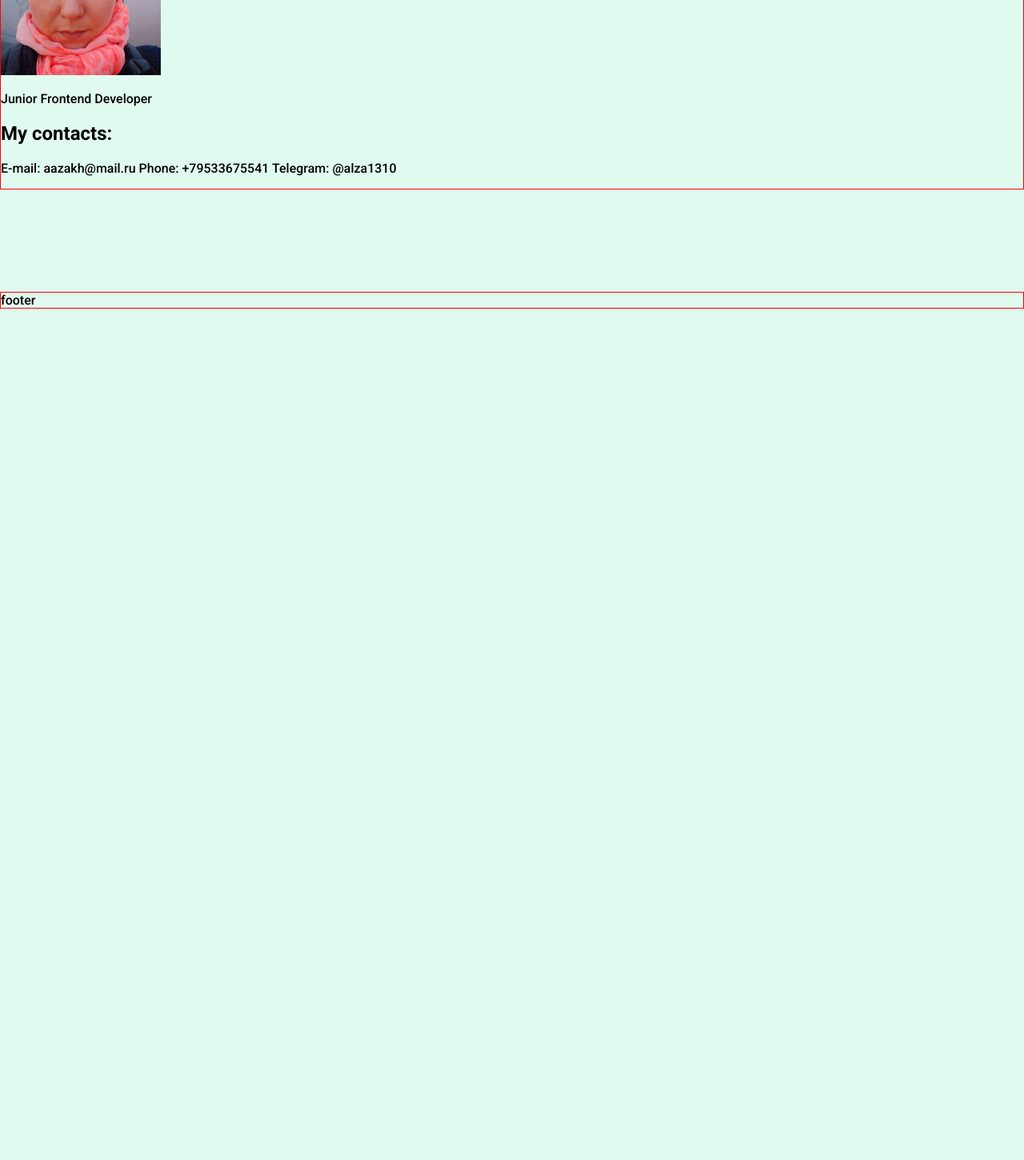
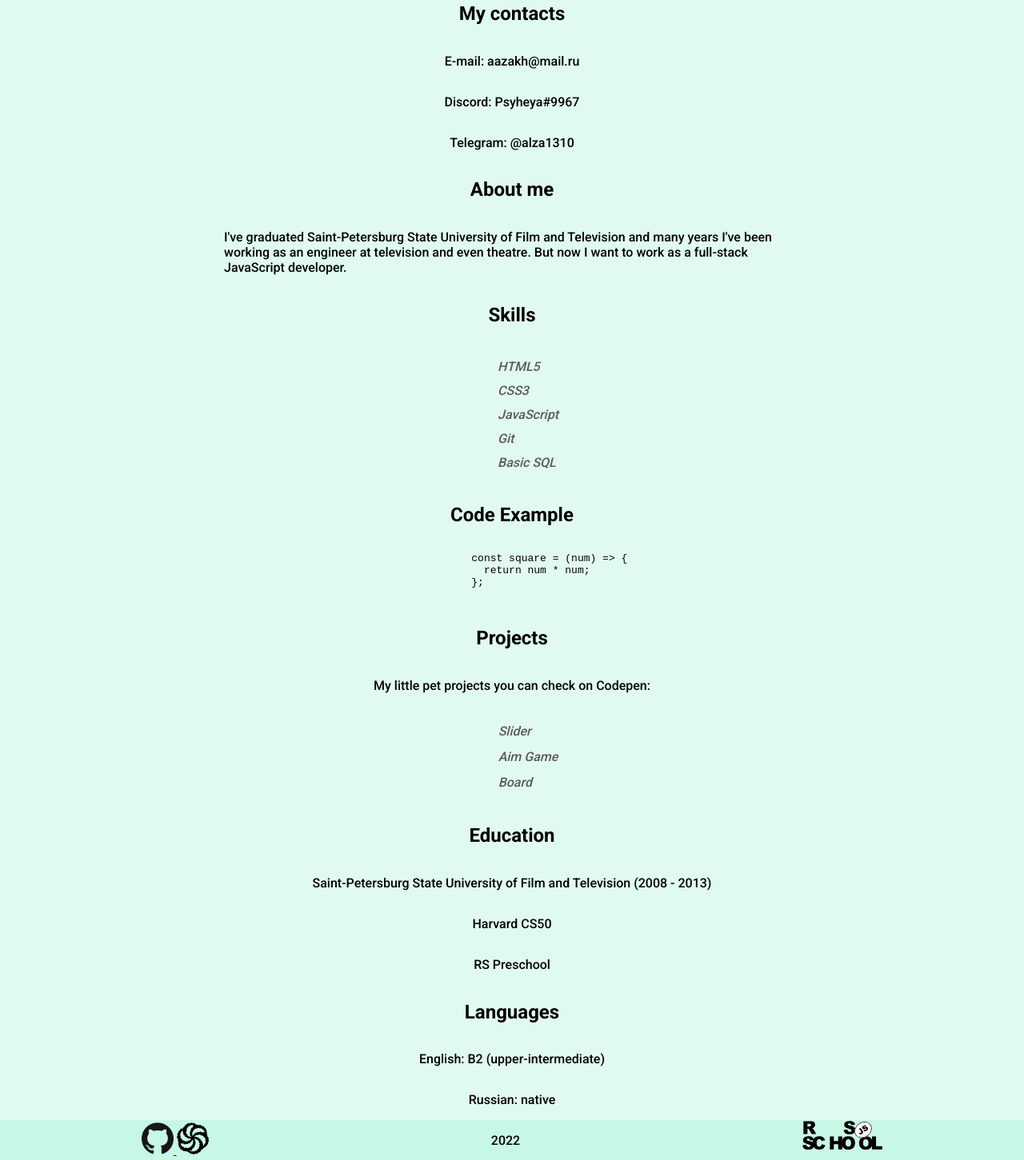
Before and after one commit to Alza13/rsschool-cv, a plain HTML site: page index.html in a window 1280 px wide. Shown: the part 414-1865 px from the top of the page at 80% size. Before the commit the page ends 800 px from the top, so only its background shows below. Drawn offline with Linux system fonts and the light colour scheme.

Commit message:
feat: add sections

```diff
--- a/index.html
+++ b/index.html
@@ -20,6 +20,7 @@
         <li class="nav-item"><a href="#summary" class="nav-link">Summary</a></li>
         <li class="nav-item"><a href="#skills" class="nav-link">Skills</a></li>
         <li class="nav-item"><a href="#code" class="nav-link">Code</a></li>
+        <li class="nav-item"><a href="#projects" class="nav-link">Projects</a></li>
         <li class="nav-item"><a href="#education" class="nav-link">Education</a></li>
         <li class="nav-item"><a href="#languages" class="nav-link">Languages</a></li>
       </ul>
@@ -28,25 +29,81 @@
   </header>
   <main class="main">
     <div class="container">
+      <section class="section" id="profile">
+        <h1 class="section-title">Alena Zakharova</h1>
+        <img class="avatar" src="./assets/img/photo_2022-06-04_21-16-22.jpg" alt="avatar">
+        <p>
+          Junior Frontend Developer
+        </p>
+      </section>
+      <section class="section" id="contacts">
+        <h2 class="section-title">My contacts</h2>
+        <p>E-mail: aazakh@mail.ru</p>
+        <p>Discord: Psyheya#9967</p>
+        <p>Telegram: @alza1310</p>
+      </section>
+      <section class="section" id="summary">
+        <h2 class="section-title">About me</h2>
+        <p class="about-me">
+          I've graduated Saint-Petersburg State University of Film and Television and many years I've been working as an engineer at television and even theatre. But now I want to work as a full-stack JavaScript developer.
+        </p>
+      </section>
+      <section class="section" id="skills">
+        <h2 class="section-title">Skills</h2>
+        <ul class="skills-list">
+          <li class="skills-item">HTML5</li>
+          <li class="skills-item">CSS3</li>
+          <li class="skills-item">JavaScript</li>
+          <li class="skills-item">Git</li>
+          <li class="skills-item">Basic SQL</li>
+        </ul>
+      </section>
+      <section class="section" id="code">
+        <h2 class="section-title">Code Example</h2>
+        <code>
+          <pre>
+            const square = (num) => {
+              return num * num;
+            };
+          </pre>
+        </code>
+      </section>
+      <section class="section" id="projects">
+        <h2 class="section-title">Projects</h2>
+        <p>My little pet projects you can check on Codepen:</p>
+        <ul class="projects-list">
+          <li><a href="https://codepen.io/alza13/pen/VwQxWez" class="projects-link">Slider</a></li>
+          <li><a href="https://codepen.io/alza13/pen/XWZYvqa" class="projects-link">Aim Game</a></li>
+          <li><a href="https://codepen.io/alza13/pen/bGLMJLE" class="projects-link">Board</a></li>
+        </ul>
+      </section>
+      <section class="section" id="education">
+        <h2 class="section-title">Education</h2>
+        <p>Saint-Petersburg State University of Film and Television (2008 - 2013)</p>
+        <p>Harvard CS50</p>
+        <p>RS Preschool</p>
+      </section>
+      <section class="section" id="languages">
+        <h2 class="section-title">Languages</h2>
+        <p>English: B2 (upper-intermediate)</p>
+        <p>Russian: native</p>
+      </section>
 
-      <h1>Alena Zakharova</h1>
-      <img src="./assets/img/photo_2022-06-04_21-16-22.jpg" alt="my photo">
-      <p>
-        Junior Frontend Developer
-      </p>
-    </div>
-<h2>My contacts:</h2>
-<p>
-E-mail: aazakh@mail.ru
-
-Phone: +79533675541
-
-Telegram: @alza1310
-</p>
+  </div>
   </main>
   <footer class = "footer">
-    footer
-    <div class="container"></div>
+    <div class="footer-icons">
+      <div class="github-codewars-icons">
+        <a class="github-icon" href="https://github.com/Alza13" target="_blank">
+          <img src="./assets/img/GitHub-Mark-120px-plus.png" alt="github-icon" width="40">
+        </a>
+        <a class="codewars-icon" href="https://www.codewars.com/users/Alza13" target="_blank">
+          <img src="./assets/img/codewars.webp" alt="codewars-icon" width="40">
+        </a>
+      </div>
+      <span>2022</span>
+      <a href="https://rs.school/js/"><div class="rss-icon"></div></a>
+    </div>
   </footer>
 </body>
 </html>
--- a/style.css
+++ b/style.css
@@ -1,16 +1,5 @@
 * {
   box-sizing: border-box;
-}
-.header {
-  border: 1px solid red;
- }
-
-.main {
-  border: 1px solid red;
-}
-
-.footer {
-  border: 1px solid red;
 }
 
 body {
@@ -24,9 +13,14 @@ body {
   justify-content: space-between;
 }
 
-img {
-  width: 200px;
-  height: 240px;
+.header, .footer {
+  background-color: #c7f8e5;
+}
+
+.avatar {
+  width: 15%;
+  height: 15%;
+  border-radius: 30%;
 }
 
 .container {
@@ -43,7 +37,6 @@ img {
 
 .nav-link {
   padding: 0 10px;
-  line-height: 50px;
   text-decoration: none;
   font-size: 16px;
   color: #000;
@@ -57,3 +50,55 @@ img {
 html {
   scroll-behavior: smooth;
 }
+
+.about-me {
+  width: 90vh;
+}
+
+.section {
+  display: flex;
+  flex-direction: column;
+  justify-content: center;
+  align-items: center;
+}
+
+.skills-list {
+  display: flex;
+  flex-direction: column;
+  list-style: none;
+}
+
+.skills-item {
+  padding: 0 10px;
+  font-style: italic;
+  line-height: 30px;
+  color: rgb(90, 90, 90);
+}
+
+.projects-list {
+  display: flex;
+  flex-direction: column;
+  list-style: none;
+  text-decoration: none;
+}
+
+.projects-link {
+  text-decoration: none;
+  line-height: 2;
+  font-style: italic;
+  color: rgb(90, 90, 90);
+}
+
+.footer-icons {
+  display: flex;
+  justify-content: space-around;
+  align-items: center;
+}
+
+.rss-icon {
+  width: 100px;
+  height: 50px;
+  background-image: url(./assets/img/rs_school_js.svg);
+  background-size: contain;
+  background-repeat: no-repeat;
+}
```
Also changed, not shown: assets/img/GitHub-Mark-120px-plus.png (added), assets/img/codewars.webp (added), 1 other file.
